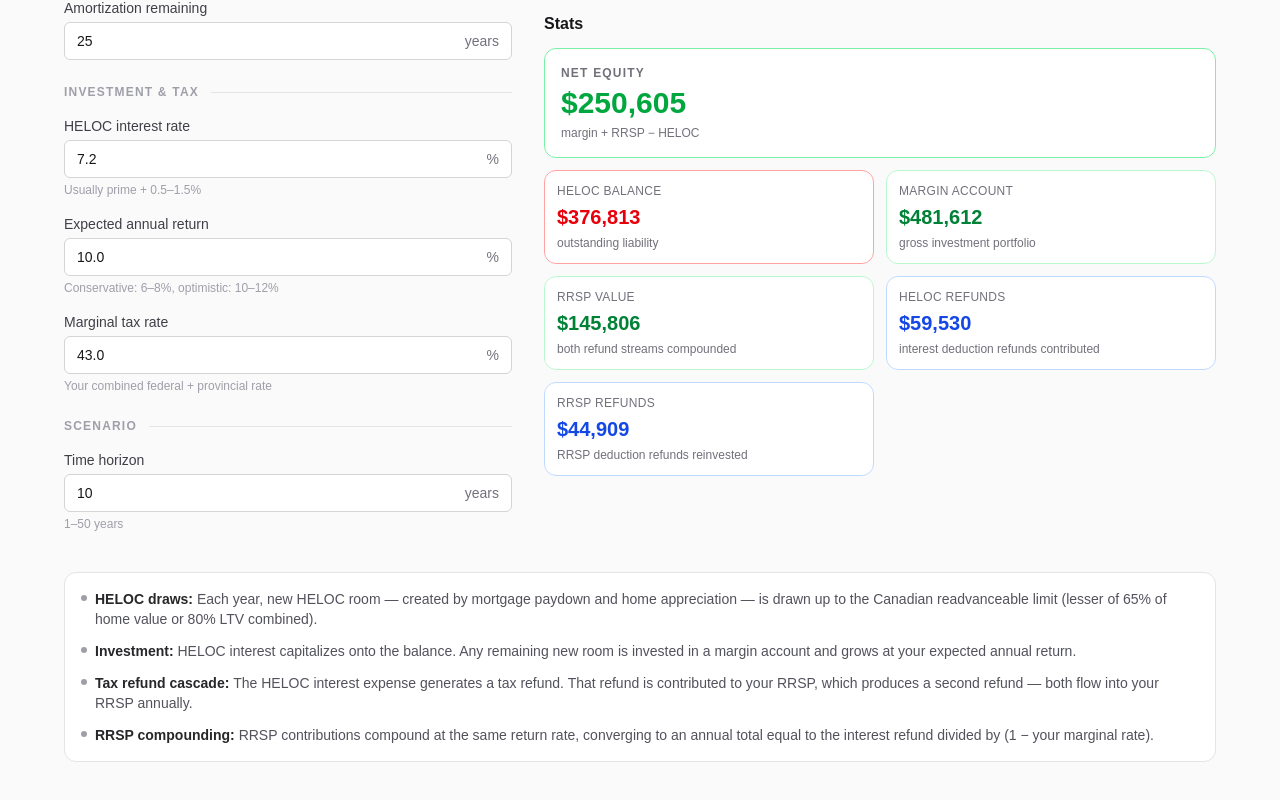
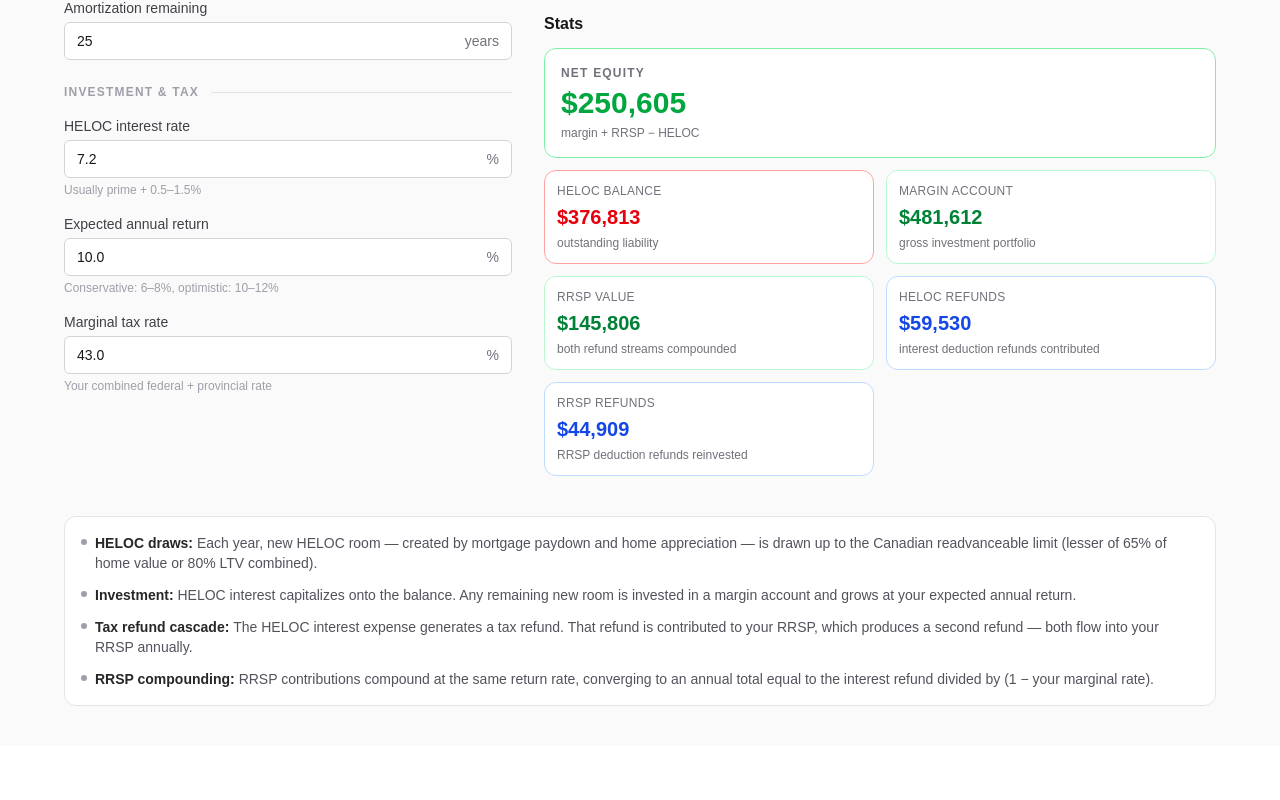
Before and after one commit to myarask/smith-maneuver, a Next.js app: page / in a window 1280 px wide. Shown: the part 550-1350 px from the top of the page. After the commit the page ends 1296 px from the top, so only its background shows below. Built offline with nearby package versions, Linux system fonts and the light colour scheme.

Commit message:
feat: remove timeHorizon from FormState and CalculatorForm for simplification

```diff
--- a/src/app/page.tsx
+++ b/src/app/page.tsx
@@ -17,7 +17,6 @@ export type FormState = {
   helocRate: string;
   investmentReturn: string;
   marginalTaxRate: string;
-  timeHorizon: string;
 };
 
 const DEFAULTS: FormState = {
@@ -29,7 +28,6 @@ const DEFAULTS: FormState = {
   helocRate: "7.2",
   investmentReturn: "10.0",
   marginalTaxRate: "43.0",
-  timeHorizon: "10",
 };
 
 function parseForm(form: FormState): CapitalizingSmithManeuverInputs | null {
@@ -41,8 +39,6 @@ function parseForm(form: FormState): CapitalizingSmithManeuverInputs | null {
   const helocRate = parseFloat(form.helocRate) / 100;
   const investmentReturn = parseFloat(form.investmentReturn) / 100;
   const marginalTaxRate = parseFloat(form.marginalTaxRate) / 100;
-  const years = parseFloat(form.timeHorizon);
-
   if (
     isNaN(homeValue) ||
     homeValue <= 0 ||
@@ -65,10 +61,7 @@ function parseForm(form: FormState): CapitalizingSmithManeuverInputs | null {
     investmentReturn >= 1 ||
     isNaN(marginalTaxRate) ||
     marginalTaxRate <= 0 ||
-    marginalTaxRate >= 1 ||
-    isNaN(years) ||
-    years < 1 ||
-    years > 50
+    marginalTaxRate >= 1
   ) {
     return null;
   }
@@ -82,7 +75,7 @@ function parseForm(form: FormState): CapitalizingSmithManeuverInputs | null {
     helocRate,
     investmentReturn,
     marginalTaxRate,
-    years,
+    years: 10,
   };
 }
 
--- a/src/components/CalculatorForm.tsx
+++ b/src/components/CalculatorForm.tsx
@@ -80,9 +80,6 @@ export default function CalculatorForm({ form, onChange }: Props) {
         {field("investmentReturn", "Expected annual return", undefined, "%", "10.0", "0.01", "Conservative: 6–8%, optimistic: 10–12%")}
         {field("marginalTaxRate", "Marginal tax rate", undefined, "%", "43.0", "0.01", "Your combined federal + provincial rate")}
       </>)}
-      {section("Scenario", <>
-        {field("timeHorizon", "Time horizon", undefined, "years", "25", "1", "1–50 years")}
-      </>)}
     </div>
   );
 }
```
